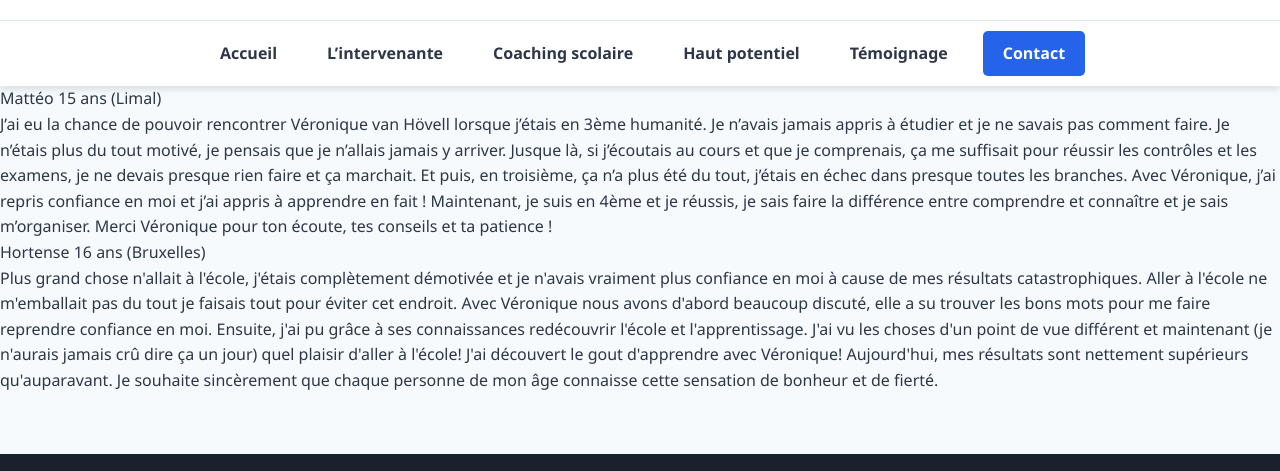
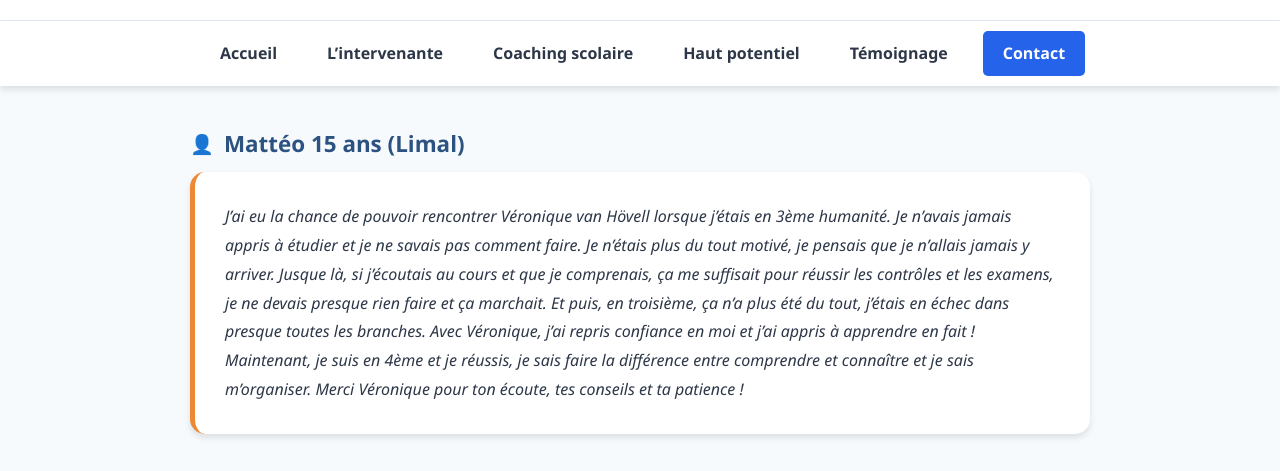
Before and after one commit to Theo-Cahuzac/Theo-Cahuzac.github.io, a plain HTML site: page Temoignage.html in a window 1280 px wide. Shown: the part 270-741 px from the top of the page. Drawn offline with Linux system fonts and the light colour scheme.

Commit message:
Update coaching.css

```diff
--- a/coaching.css
+++ b/coaching.css
@@ -368,6 +368,57 @@ html {
     border-left: 4px solid var(--primary-light);
 }
 
+/* --- PAGE TÉMOIGNAGES --- */
+
+.testimony-section {
+    padding: 40px 0;
+    max-width: 900px;
+    margin: 0 auto;
+}
+
+.testimony-section p {
+    background: var(--white);
+    padding: 30px;
+    border-radius: 15px;
+    box-shadow: var(--shadow);
+    margin-bottom: 40px;
+    position: relative;
+    border-left: 5px solid var(--accent);
+    font-style: italic;
+    color: var(--text-dark);
+    line-height: 1.8;
+}
+
+.title-testimony {
+    font-size: 1.4rem;
+    color: var(--primary);
+    font-weight: 700;
+    margin-bottom: 10px;
+    display: flex;
+    align-items: center;
+    gap: 10px;
+}
+
+.title-testimony::before {
+    content: "👤";
+    font-size: 1.2rem;
+}
+
+.testimony-section p:hover {
+    transform: translateY(-3px);
+    transition: var(--transition);
+    box-shadow: 0 6px 12px rgba(0,0,0,0.15);
+}
+
+/* Responsive pour mobile */
+@media (max-width: 768px) {
+    .testimony-section {
+        padding: 20px;
+    }
+    .title-testimony {
+        font-size: 1.2rem;
+    }
+}
 
 #backToTop {
     position: fixed;
```
